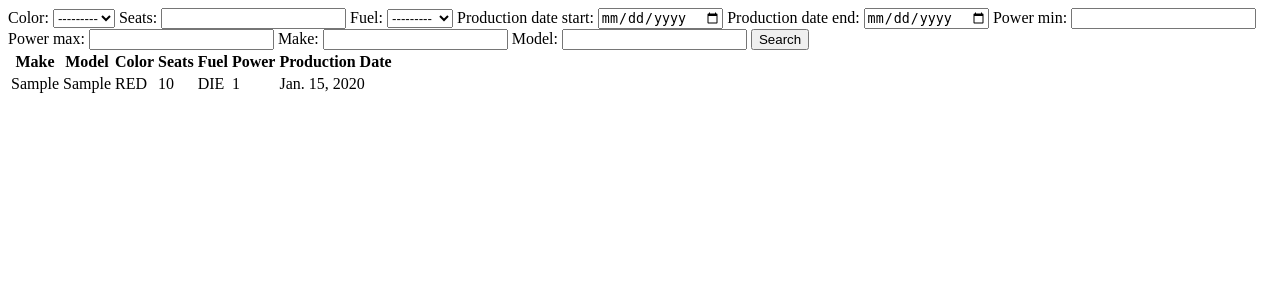
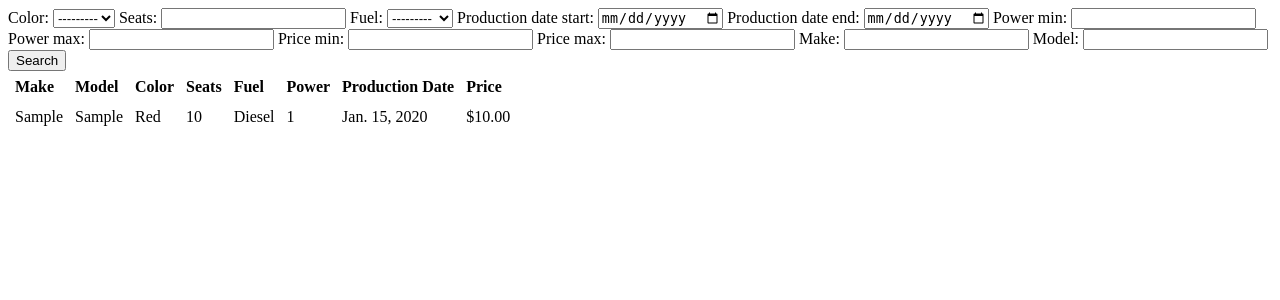
Before and after one commit to igorklepuszewski/portal-samochodowy, a Django app: template portal/website/templates/main.html in a window 1280 px wide. Shown: the top 300 px of the page. Run offline with Django 4.2, Linux system fonts and the light colour scheme; the template is opened without the code that fills it: values that come from a table or form of the project are taken from there, others are empty; tables that the repository leaves empty hold one stand-in row (values such as "Sample post").

Commit message:
price in the car

```diff
--- a/portal/car/forms.py
+++ b/portal/car/forms.py
@@ -1,6 +1,7 @@
 from .models import Car, CarDetail, CarMain
 from django.forms import ModelForm, DateInput
 from django import forms
+from django.core.validators import MinValueValidator
 
 class CarForm(ModelForm):
     class Meta:
@@ -25,9 +26,11 @@ class CarDetailForm(ModelForm):
             ))
     power_min = forms.IntegerField(min_value=0)
     power_max = forms.IntegerField(min_value=0)
+    price_min = forms.DecimalField(max_digits=9, decimal_places=2, validators=[MinValueValidator(0.00)])
+    price_max = forms.DecimalField(max_digits=9, decimal_places=2, validators=[MinValueValidator(0.00)])
     class Meta:
         model = CarDetail
-        exclude = ('car', 'power', 'production_date')
+        exclude = ('car', 'power', 'production_date', 'price')
 
 
     def __init__(self, *args, **kwargs):
@@ -39,6 +42,8 @@ class CarDetailForm(ModelForm):
         self.fields['production_date_start'].required = False
         self.fields['power_min'].required = False
         self.fields['power_max'].required = False
+        self.fields['price_min'].required = False
+        self.fields['price_max'].required = False
 
 
 class CarMainForm(ModelForm):
--- a/portal/car/models.py
+++ b/portal/car/models.py
@@ -26,6 +26,7 @@ class CarDetail(models.Model):
     seats = models.PositiveIntegerField(validators=[MinValueValidator(1), MaxValueValidator(9)])
     fuel = models.CharField(max_length=3, choices=CAR_FUELS)
     power = models.PositiveIntegerField()
+    price = models.DecimalField(max_digits=9, decimal_places=2, validators=[MinValueValidator(0.00)])
 
 class Car(models.Model):
     main = models.ForeignKey(CarMain, on_delete=models.CASCADE)
--- a/portal/website/templates/base.html
+++ b/portal/website/templates/base.html
@@ -4,6 +4,15 @@
     <meta charset="UTF-8">
     <title>Portal Samochodowy</title>
 </head>
+
+<style>
+
+    td, th {
+        text-align:left;
+        padding: 5px;
+    }
+</style>
+
 <body>
 {% block content %}{% endblock content %}
 </body>
--- a/portal/website/templates/main.html
+++ b/portal/website/templates/main.html
@@ -16,16 +16,18 @@
         <th>Fuel</th>
         <th>Power</th>
         <th>Production Date</th>
+        <th>Price</th>
     </tr>
 {% for car in cars %}
     <tr>
         <td>{{ car.main.make }}</td>
         <td>{{ car.main.model }}</td>
-        <td>{{ car.detail.color }}</td>
+        <td>{{ car.detail.get_color_display }}</td>
         <td>{{ car.detail.seats }}</td>
-        <td>{{ car.detail.fuel }}</td>
+        <td>{{ car.detail.get_fuel_display }}</td>
         <td>{{ car.detail.power }}</td>
         <td>{{ car.detail.production_date }}</td>
+        <td>${{ car.detail.price }}</td>
     </tr>
 {% endfor %}
 </table>
```
Also changed, not shown: portal/website/views.py (+7 -0 lines), portal/car/migrations/0003_cardetail_price.py (added).
